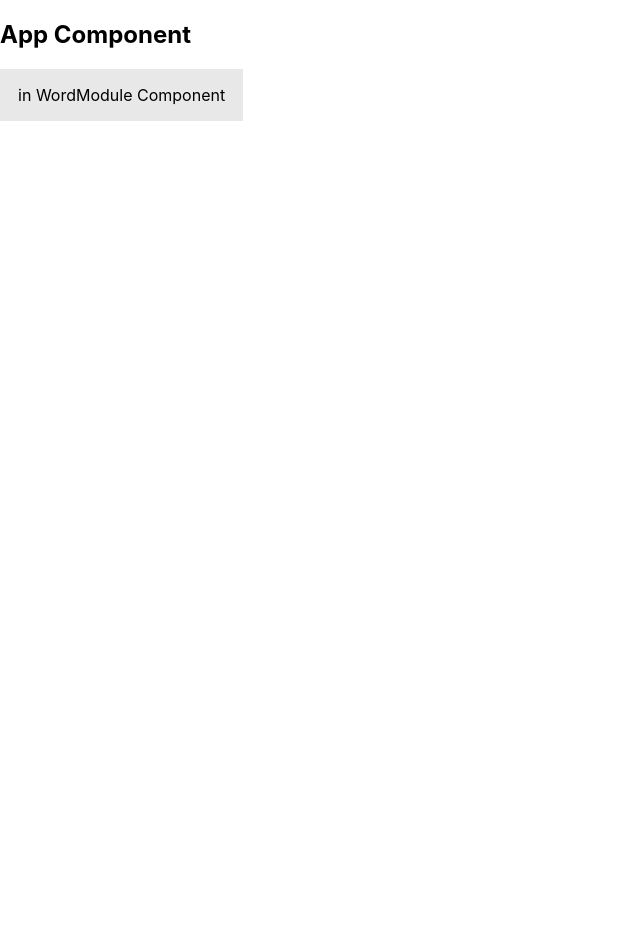
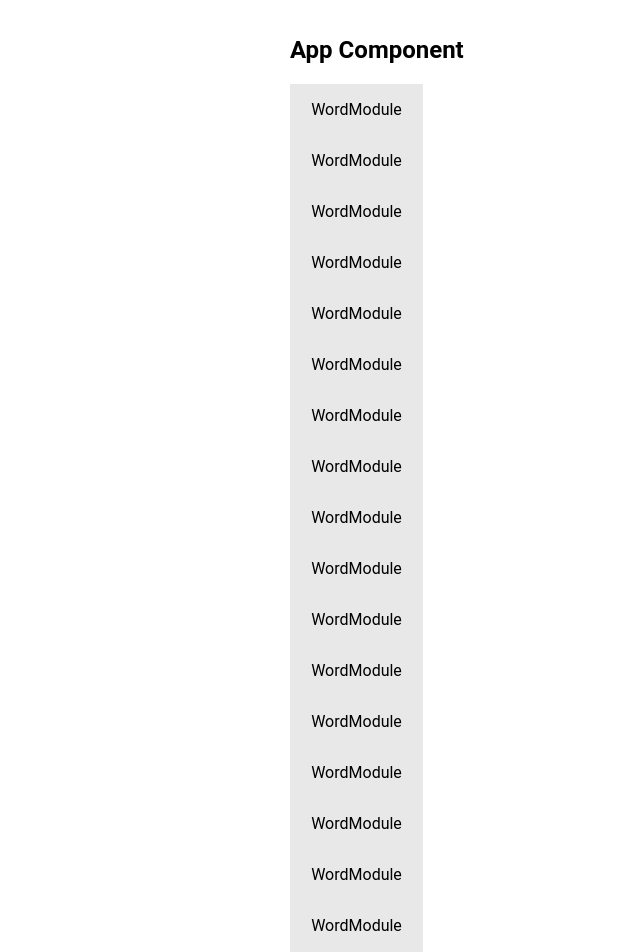
Before and after one commit to BrianArchibald/react-project, a React (Create React App) app: page / in a window 1280 px wide. Shown: the top 952 px of the page, without its empty margins (0-640 px from the left). Before the commit the page ends 800 px from the top, so only its background shows below. Built offline with nearby package versions, Linux system fonts and the light colour scheme.

Commit message:
Refactor: Added css

```diff
--- a/src/App.css
+++ b/src/App.css
@@ -1,39 +1,64 @@
-.App {
-  text-align: center;
-}
+/* .App { */
+/*   text-align: center; */
+/* } */
 
-.App-logo {
-  height: 40vmin;
-  pointer-events: none;
-}
+/* .App-logo { */
+/*   height: 40vmin; */
+/*   pointer-events: none; */
+/* } */
 
-@media (prefers-reduced-motion: no-preference) {
-  .App-logo {
-    animation: App-logo-spin infinite 20s linear;
-  }
-}
+/* @media (prefers-reduced-motion: no-preference) { */
+/*   .App-logo { */
+/*     animation: App-logo-spin infinite 20s linear; */
+/*   } */
+/* } */
 
-.App-header {
-  background-color: #282c34;
-  min-height: 100vh;
-  display: flex;
-  flex-direction: column;
-  align-items: center;
-  justify-content: center;
-  font-size: calc(10px + 2vmin);
-  color: white;
-}
+/* .App-header { */
+/*   background-color: #282c34; */
+/*   min-height: 100vh; */
+/*   display: flex; */
+/*   flex-direction: column; */
+/*   align-items: center; */
+/*   justify-content: center; */
+/*   font-size: calc(10px + 2vmin); */
+/*   color: white; */
+/* } */
 
-.App-link {
-  color: #61dafb;
+/* .App-link { */
+/*   color: #61dafb; */
+/* } */
+
+h1 {
+    text-transform: uppercase;
+    letter-spacing: .2em;
+    text-align: center;
 }
 
 .word-module {
-  display: flex;
-  justify-content: center;
-  align-items: center;
-  background: #e8e8e8;
-  text-align: center;
-  width: 19%;
-  height: 18%;
+   display: flex;
+   justify-content: center;
+   align-items: center;
+   background: #e8e8e8;
+   text-align: center;
+   width: 19%;
+   height: 18%;
 }
+
+.App {
+   width: 700px;
+   margin: 0 auto;
+}
+
+.grid {
+    display: flex;
+    flex-wrap: wrap;
+    justify-content: space-between;
+    height: 500px;
+}
+
+/* If Grid is supported, remove the margin we set for the fallback */
+@supports (display: grid) {
+  .word-module {
+    margin: 0;
+  }
+}
--- a/src/App.js
+++ b/src/App.js
@@ -5,10 +5,30 @@ import WordModule from './WordModule';
 
 function App() {
   return (
-    <div>
+    <div className="App">
       <h2>
         App Component
       </h2>
+      <WordModule />
+      <WordModule />
+      <WordModule />
+      <WordModule />
+      <WordModule />
+      <WordModule />
+      <WordModule />
+      <WordModule />
+      <WordModule />
+      <WordModule />
+      <WordModule />
+      <WordModule />
+      <WordModule />
+      <WordModule />
+      <WordModule />
+      <WordModule />
+      <WordModule />
+      <WordModule />
+      <WordModule />
+      <WordModule />
       <WordModule />
     </div>
   );
--- a/src/WordModule.js
+++ b/src/WordModule.js
@@ -2,9 +2,11 @@ import React from 'react';
 
 function WordModule() {
     return (
+      <div className="game">
         <div className="word-module">
-            <p>in WordModule Component</p>
+            <p>WordModule</p>
         </div>
+      </div>
     );
 }
 
--- a/src/index.css
+++ b/src/index.css
@@ -1,13 +1,6 @@
 body {
-  margin: 0;
-  font-family: -apple-system, BlinkMacSystemFont, 'Segoe UI', 'Roboto', 'Oxygen',
-    'Ubuntu', 'Cantarell', 'Fira Sans', 'Droid Sans', 'Helvetica Neue',
-    sans-serif;
-  -webkit-font-smoothing: antialiased;
-  -moz-osx-font-smoothing: grayscale;
+  margin: 0 auto;
+  max-width: 56em;
+  padding: 1em 0;
+  font-family: Roboto,verdana,sans-serif;
 }
-
-code {
-  font-family: source-code-pro, Menlo, Monaco, Consolas, 'Courier New',
-    monospace;
-}
```
Also changed, not shown: 1 other file (tests, documents, lock files or other folders).
